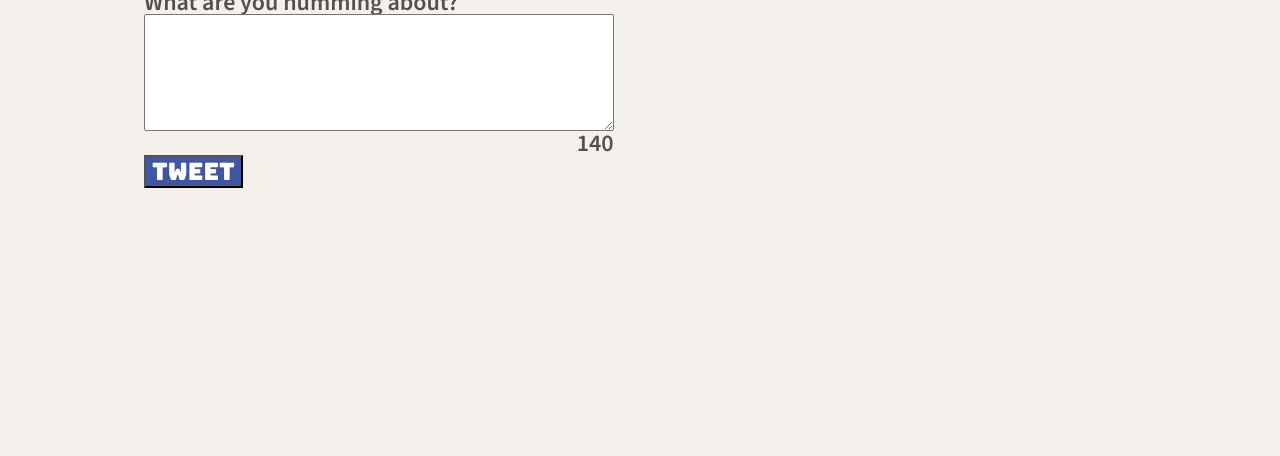
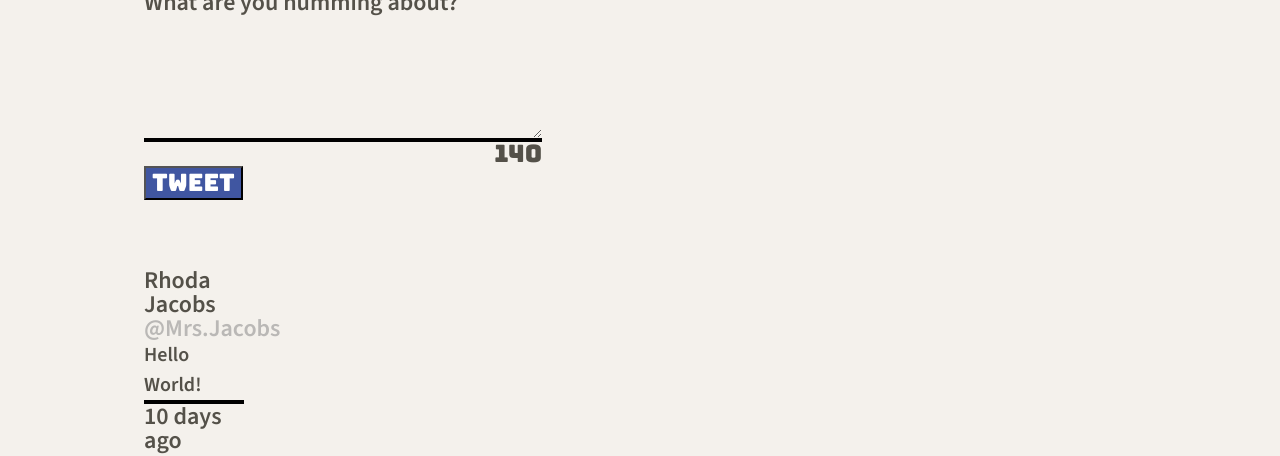
Before and after one commit to ryanstew95/tweeeter, a website: page public/index.html in a window 1280 px wide. Shown: the part 601-1057 px from the top of the page. Before the commit the page ends 825 px from the top, so only its background shows below. Drawn offline with nearby package versions, Linux system fonts and the light colour scheme.

Commit message:
adding tweets

```diff
--- a/public/index.html
+++ b/public/index.html
@@ -17,6 +17,7 @@
     <link rel="stylesheet" href="/styles/nav.css" type="text/css" />
     <link rel="stylesheet" href="/styles/header.css" type="text/css" />
     <link rel="stylesheet" href="/styles/new-tweet.css" type="text/css" />
+    <link rel="stylesheet" href="/styles/tweets.css" type="text/css" />
     <!-- External JS -->
     <script src="https://ajax.googleapis.com/ajax/libs/jquery/3.4.1/jquery.min.js"></script>
 
@@ -55,16 +56,23 @@
         <h2>Compose Tweet</h2>
         <form>
           <label for="tweet-text">What are you humming about?</label>
-          <textarea id="my-textarea" rows="4" cols="50"></textarea>
-          <span id="char-count">140</span>
-
+        <textarea id="my-textarea" rows="4" cols="50"></textarea>
+        <span id="char-count">140</span>
           <div>
             <form action="/tweets/" method="POST">
+            <button type="submit">Tweet</button>
+          </div>
+        </form>
+      </section>
+    </main>
+    <main class="container2">
+      <section class="jacobs-tweet">
+        <form>
+          <label id="jacobs" for="name">Rhoda Jacobs</label>
+          <label id="tag" for="tag">@Mrs.Jacobs</label>
+          <div id="my-textarea">Hello World!</div>
 
-            <button type="submit">Tweet</button>
-
-
-          </div>
+          <div>10 days ago</div>
         </form>
       </section>
     </main>
--- a/public/styles/new-tweet.css
+++ b/public/styles/new-tweet.css
@@ -54,9 +54,20 @@ button {
 #char-count {
   display: flex;
   justify-content: flex-end;
-  font-weight: bold;
+  font-family: 'Bungee', sans-serif;
 }
 
 .negative-count {
   color: red;
 }
+
+label {
+  font-weight: bold;
+}
+
+#my-textarea {
+  /* outline: none; */
+  border: none;
+  background: transparent;
+  border-bottom: 4px solid black;
+}
--- /dev/null
+++ b/public/styles/tweets.css
@@ -0,0 +1,17 @@
+#jacobs {
+  font-weight: lighter;
+}
+#tag {
+  color: grey;
+  opacity: 0.5;
+}
+
+#share {
+  display: flex;
+  justify-content: flex-end;
+}
+
+#my-textarea {
+  font-size: 20px;
+  line-height: 1.5;
+}
--- a/server/data-files/initial-tweets.json
+++ b/server/data-files/initial-tweets.json
@@ -8,7 +8,7 @@
     "content": {
       "text": "If I have seen further it is by standing on the shoulders of giants"
     },
-    "created_at": 1686160901954
+    "created_at": 1686411155396
   },
   {
     "user": {
@@ -19,6 +19,6 @@
     "content": {
       "text": "Je pense , donc je suis"
     },
-    "created_at": 1686247301954
+    "created_at": 1686497555396
   }
 ]
```
Also changed, not shown: vendor/jquery-2.2.3.min.js (renamed from public/vendor/jquery-2.2.3.min.js), vendor/normalize-4.1.1.css (renamed from public/vendor/normalize-4.1.1.css), vendor/reset.css (renamed from public/vendor/reset.css).
